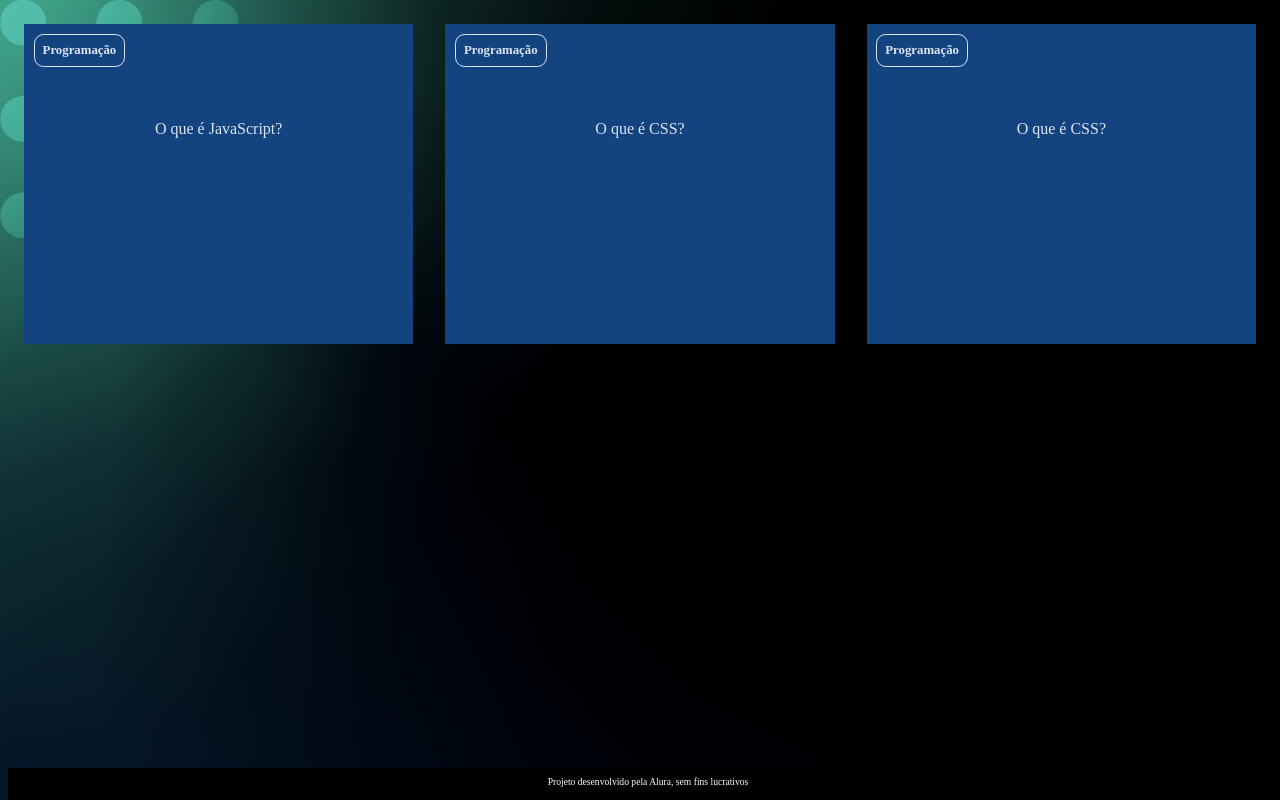
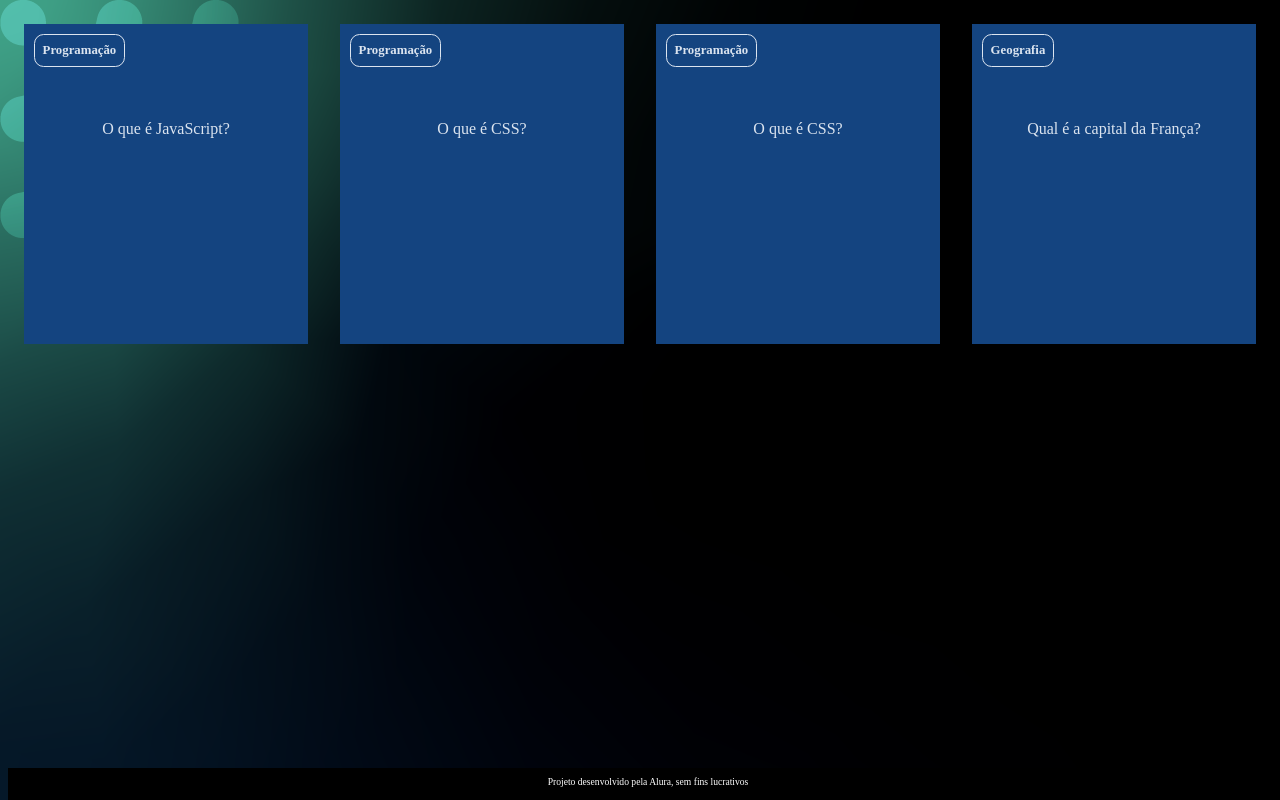
Before and after one commit to Maryyyy21/Flashcards-em-HTML, a plain HTML site: page index.html in a window 1280 px wide. Drawn offline with Linux system fonts and the light colour scheme.

Commit message:
mais uma aula

```diff
--- a/index.html
+++ b/index.html
@@ -42,6 +42,17 @@
                     </div>
                 </div>
             </article>
+            <article class="cartao">
+                <div class="cartao__conteudo">
+                    <h3>Geografia</h3>
+                    <div class="cartao__conteudo__pergunta">
+                        <p>Qual é a capital da França?</p>
+                    </div>
+                    <div class="cartao__conteudo__resposta">
+                        <p>A capital da Françla é Paris</p>
+                    </div>
+                </div>
+            </article>
         </section>
     </main>
     <footer>
```
